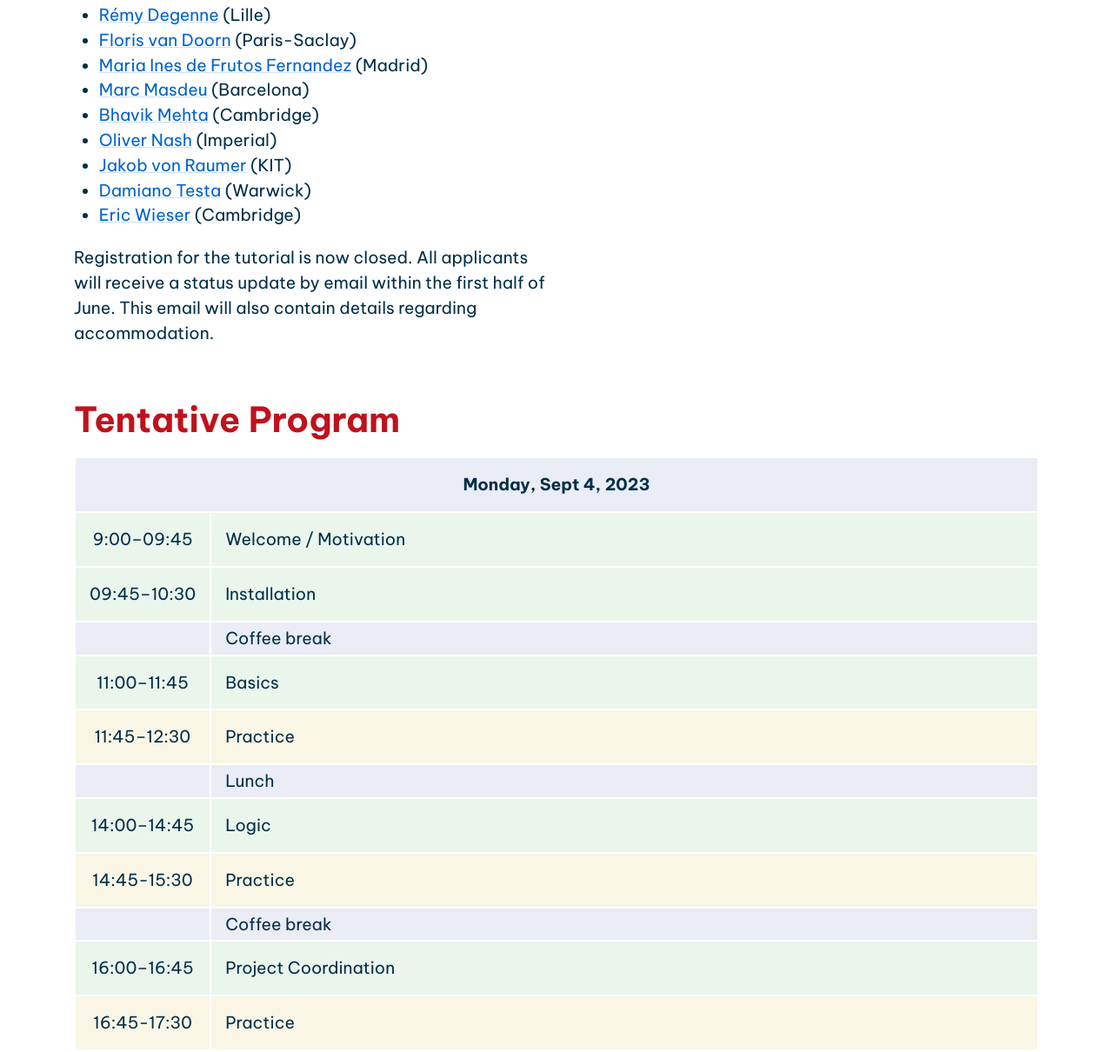
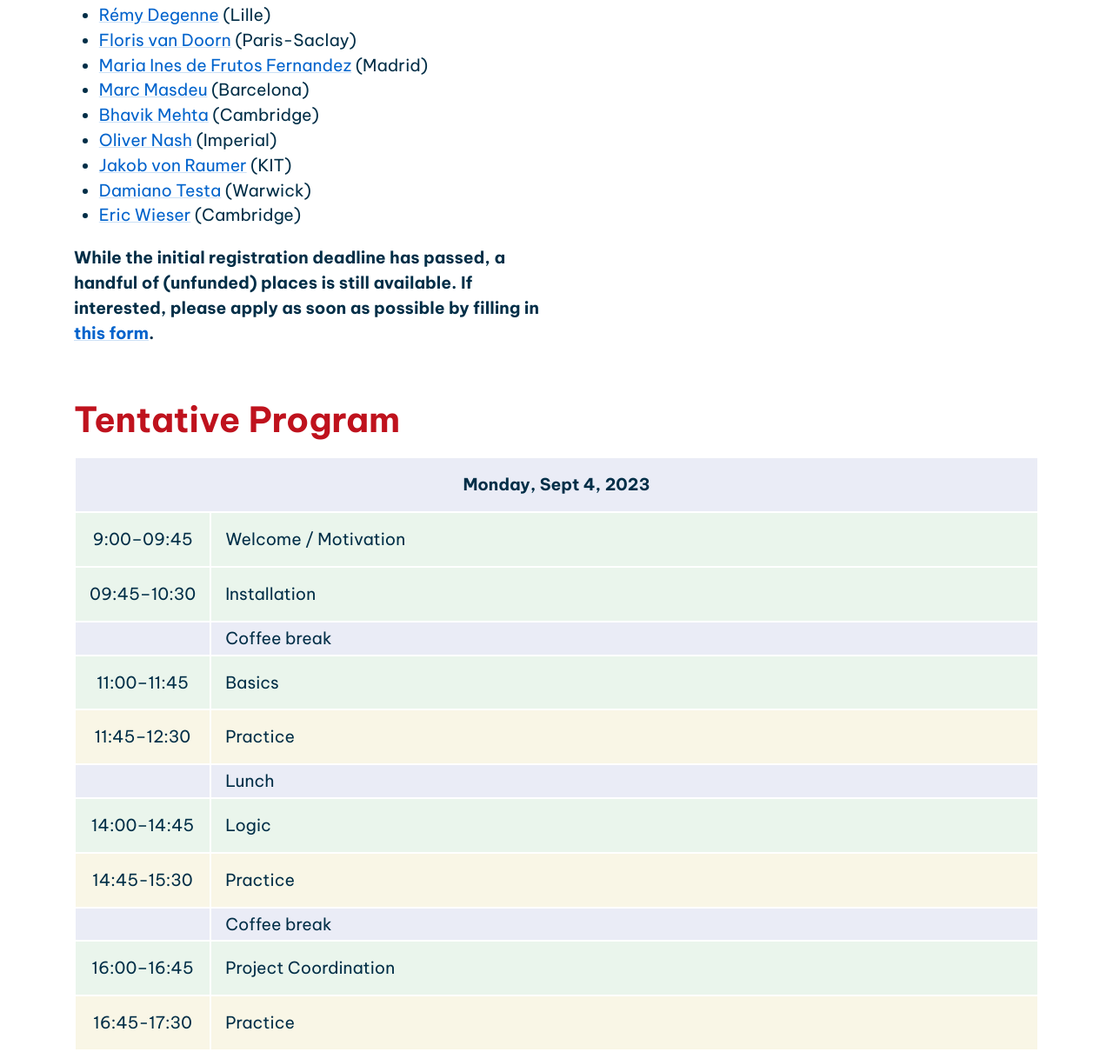
Before and after one commit to lftcm2023/lftcm2023.github.io, a plain HTML site: page index.html in a window 1280 px wide. Shown: the part 1132-2342 px from the top of the page at 87% size. Drawn offline with Linux system fonts and the light colour scheme.

Commit message:
reopen application for tutorial

```diff
--- a/index.html
+++ b/index.html
@@ -82,9 +82,15 @@
                       Participants will be able to book rooms at the <a href="https://www.wyndhamgardenduesseldorf.com/de">Wyndham Garden</a> hotel
                       at a reduced price (Sunday till Saturday). Limited funds to support junior participants are available.
                     </p>-->
+                    <!--<p>
+                      <b>Registration for the tutorial is now closed.</b>  All applicants will receive a status update by email within the first half of June.  This email will also contain details regarding accommodation.
+                    </p>-->
                     <p>
-                      <b>Registration for the tutorial is now closed.</b>  All applicants will receive a status update by email within the first half of June.  This email will also contain details regarding accommodation.
+                      <strong>
+                        While the initial registration deadline has passed, a handful of (unfunded) places is still available.  If interested, please apply as soon as possible by filling in <a href="https://docs.google.com/forms/d/e/1FAIpQLSfk2z96ry9qVHOYuJCcetx9NMP1v2xflJNbKzYOaqmLoASXbw/viewform?usp=sf_link">this form</a>.
+                      </strong>
                     </p>
+
                   </div>
 
                   <div class="flow">
@@ -326,7 +332,7 @@
         <section class="container flow" id="registration">
           <h2>Registration</h2 id="registration">
           <p>
-          Registration for the tutorial is now closed.
+          While the initial registration deadline for the tutorial has passed, a handful of (unfunded) places is still available.  If interested, please apply as soon as possible by filling in <a href="https://docs.google.com/forms/d/e/1FAIpQLSfk2z96ry9qVHOYuJCcetx9NMP1v2xflJNbKzYOaqmLoASXbw/viewform?usp=sf_link">this form</a>.
           Registration for the colloquium will be optional and is not yet open.
           </p>
         </section>
```
